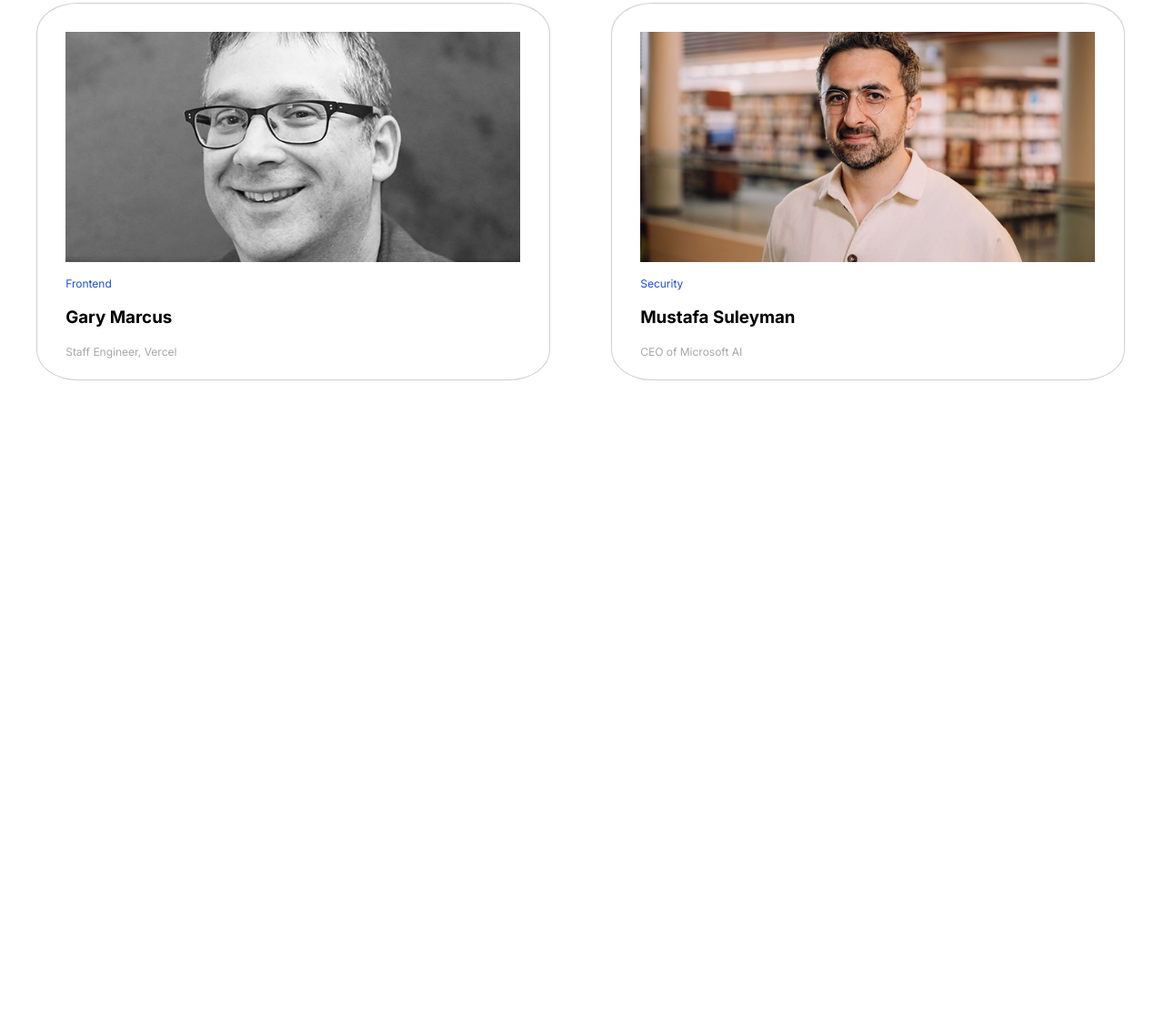
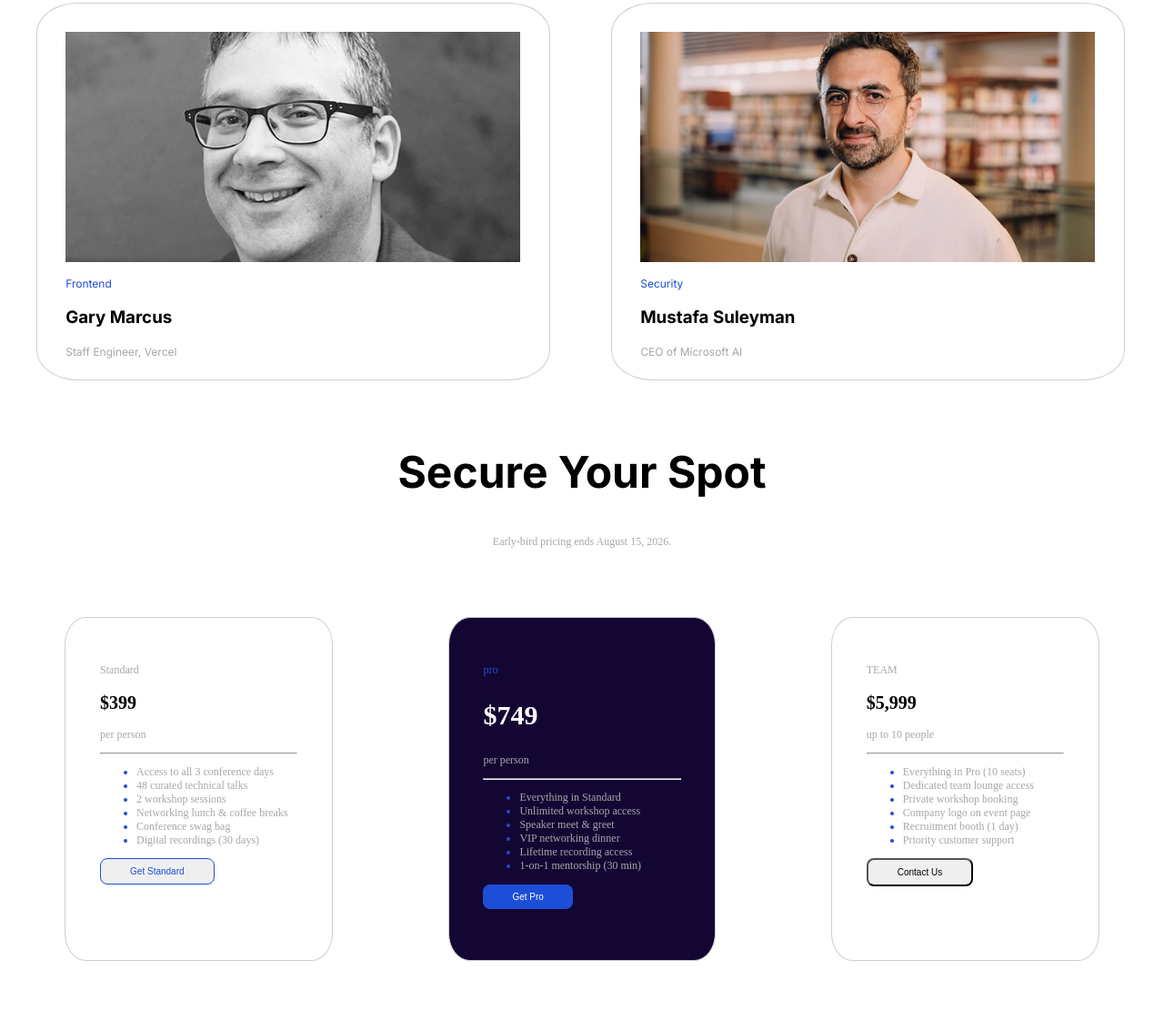
Before and after one commit to anie3008/B14-A01, a plain HTML site: page index.html in a window 1280 px wide. Shown: the part 1354-2476 px from the top of the page at 91% size. Before the commit the page ends 1811 px from the top, so only its background shows below. Drawn offline with nearby package versions, Linux system fonts and the light colour scheme.

Commit message:
price section done

```diff
--- a/index.html
+++ b/index.html
@@ -84,6 +84,62 @@
                 </div>
             </div>
         </section>
+        <!-- Pricing card section -->
+        <section>
+
+            <h2 class="common-title">Secure Your Spot</h2>
+            <p class="common-text-color text-align">Early-bird pricing ends August 15, 2026.</p>
+
+            <div class="price-card-container">
+                <div class="standard-price-card">
+                    <p class="common-text-color">Standard </p>
+                    <h2 class="price">$399</h2>
+                    <p class="common-text-color">per person</p>
+                    <hr>
+                    <ul class="common-text-color">
+                        <li>Access to all 3 conference days</li>
+                        <li>48 curated technical talks</li>
+                        <li> 2 workshop sessions</li>
+                        <li>Networking lunch & coffee breaks</li>
+                        <li>Conference swag bag</li>
+                        <li>Digital recordings (30 days)</li>
+                    </ul>
+                    <button class="standard-btn">Get Standard</button>
+                </div>
+
+                <div class="pro-price-card">
+                    <p class="text-color">pro</p>
+                    <h2>$749</h2>
+                    <p class="common-text-color">per person</p>
+                    <hr>
+                    <ul class="common-text-color">
+                        <li>Everything in Standard</li>
+                        <li>Unlimited workshop access</li>
+                        <li>Speaker meet & greet</li>
+                        <li>VIP networking dinner</li>
+                        <li>Lifetime recording access</li>
+                        <li>1-on-1 mentorship (30 min)</li>
+                    </ul>
+                    <button class="primary-btn ">Get Pro</button>
+                </div>
+                <div class="team-price-card">
+                    <p class="common-text-color">TEAM</p>
+                    <h2 class="price">$5,999</h2>
+                    <p class="common-text-color"> up to 10 people</p>
+                    <hr>
+                    <ul class="common-text-color">
+                        <li>Everything in Pro (10 seats)</li>
+                        <li>Dedicated team lounge access</li>
+                        <li> Private workshop booking</li>
+                        <li>Company logo on event page</li>
+                        <li>Recruitment booth (1 day) </li>
+                        <li>Priority customer support</li>
+                    </ul>
+                    <button>Contact Us</button>
+                </div>
+
+            </div>
+        </section>
 
     </main>
 
--- a/style.css
+++ b/style.css
@@ -25,9 +25,10 @@ nav ul li a {
     font-size: 16px;
     font-weight: 400;
 }
-.common-title{
+
+.common-title {
     font-family: 'Inter';
-font-size: 48px;
+    font-size: 48px;
     font-weight: 700;
     text-align: center;
 }
@@ -41,11 +42,20 @@ font-size: 48px;
     font-size: 16px;
     font-weight: 400;
 }
-.text-color{
+
+.text-color {
     color: #1d4ed8;
+    font-weight: 400;
+    font-size: 12px;
 }
-.common-text-color{
+
+.common-text-color {
     color: rgb(168, 167, 167);
+    font-weight: 400;
+    font-size: 12px;
+}
+.text-align{
+    text-align: center;
 }
 
 header {
@@ -83,7 +93,7 @@ header {
     grid-template-columns: repeat(2, 1fr);
     justify-content: center;
     align-items: center;
-   font-family: 'Inter';
+    font-family: 'Inter';
 
 
 
@@ -94,17 +104,56 @@ header {
     height: 350px;
     border: 0.5px rgb(208, 206, 206) solid;
     border-radius: 8%;
-   padding: 5%;
-   margin: 5%;
-   text-align: left;
+    padding: 5%;
+    margin: 5%;
+    text-align: left;
 }
 
 .card-container img {
     width: 100%;
 }
-.card-container p{
 
-    font-weight: 400;
-    font-size: 12px;
+.price-card-container {
+    display: flex;
+    flex-direction: row;
+    justify-content: center;
+    align-items: center;
+}
+
+.price-card-container div {
+    width: 450px;
+    height: 300px;
+    border: 0.5px rgb(208, 206, 206) solid;
+    border-radius: 8%;
+    padding: 3%;
+    margin: 5%;
+    text-align: left;
+}
+.price-card-container ul li::marker{
+    color: #1d4ed8;
 
 }
+
+.price-card-container div button{
+    border-radius: 8px;
+    font-size: 10px;
+    font-weight: 400;
+    padding: 8px 32px;
+}
+.standard-btn{
+    border: 1px solid #1d4ed8;
+    color: #1d4ed8;
+}
+.price{
+    font-weight: 700;
+    font-size:20px ;
+}
+.pro-price-card{
+     font-weight: 700;
+    font-size:20px ;
+background-color: #140633;
+}
+
+.pro-price-card h2{
+    color: #ffffff;
+}
```
Lines whose indentation alone changed are shown as unchanged.
